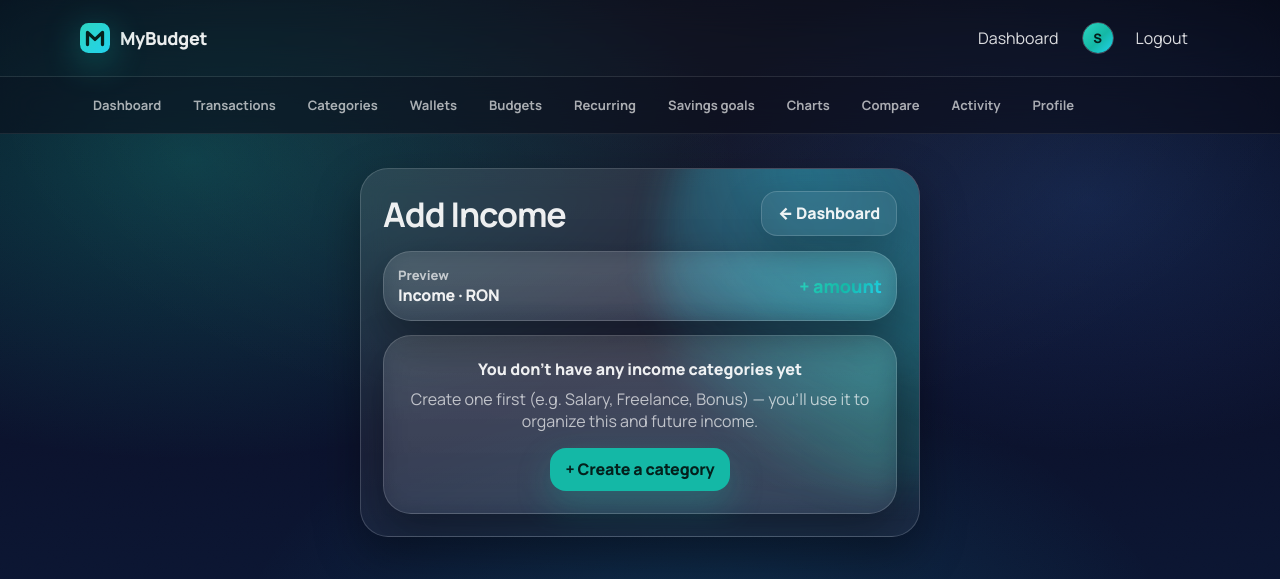
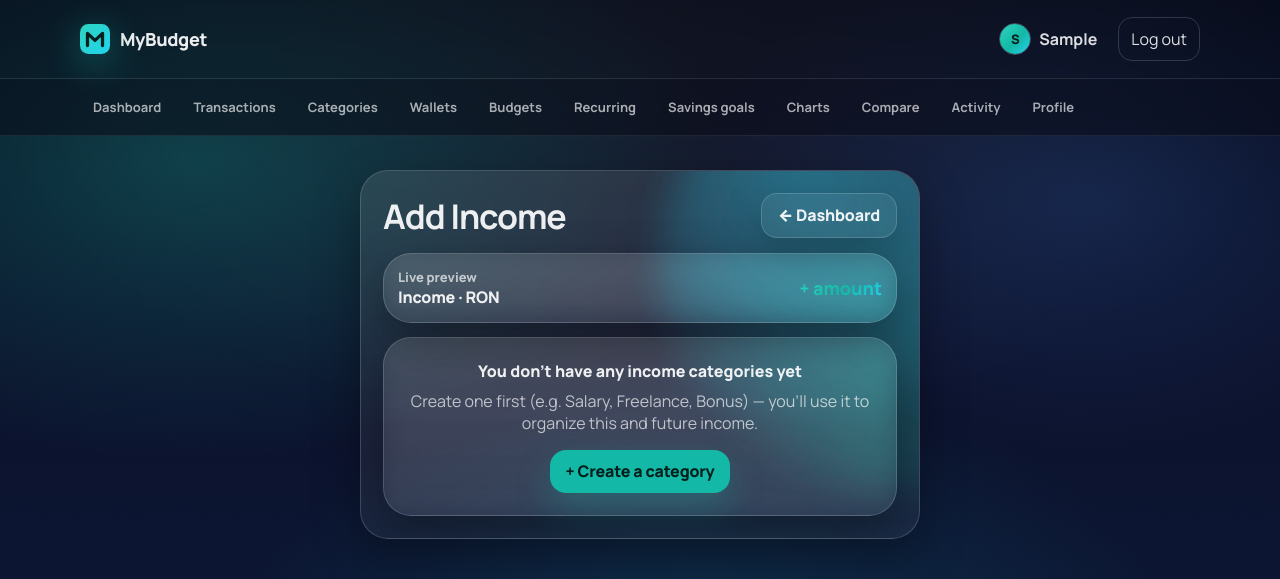
Before and after one commit to SanduAndreea22/my_budget, a Django app: page /app/income/add/ in a window 1280 px wide. Shown: the top 579 px of the page. Run offline with Django 5.2, Linux system fonts and the light colour scheme; the visitor is signed in with stand-in values (Sample User, id 1); data that the repository does not hold is empty; parts of the project's set-up code (start-up, migrations or seed data) failed here and were passed over.

Commit message:
Finish usability leftovers: save buttons, live preview, navbar, password eye
- Save expense is a solid red primary button (income stays teal); 'instead' links
  become 'Switch to income/expense' buttons
- Preview card on add income/expense updates live as you type the amount
- Navbar: no duplicate Dashboard (logo goes to the dashboard), profile link shows the
  user's name, Log out is a visible button
- Same default category icon (🏷️) in every dropdown
- Password show/hide uses an SVG eye instead of emoji

Co-Authored-By: Claude Sonnet 5.5 <noreply@anthropic.com>
Claude-Session: https://claude.ai/code/session_01Gn5nmA3d2wtNyBGnQ1ZkcK

```diff
--- a/static/css/style.css
+++ b/static/css/style.css
@@ -95,7 +95,6 @@ body::before{
 /* On phones the subnav already starts with "Dashboard", so the navbar keeps
    only what the subnav doesn't have: avatar + logout, on one row. */
 @media (max-width:640px){
-  .nav__link--dash{display:none;}
   .nav__right{gap:6px;}
 }
 
@@ -691,7 +690,6 @@ a{color: rgba(255,255,255,.92)}
   .btn, .btn--sm{min-height:44px;}
   .nav__brand{min-height:44px;}
   .nav__link{min-height:44px; display:inline-flex; align-items:center;}
-  .nav__link.nav__link--dash{display:none;}   /* Dashboard lives in the subnav on phones */
   .nav__avatar{position:relative; width:36px; height:36px;}
   .nav__avatar::after{content:""; position:absolute; inset:-4px;}   /* 44px hit area */
   .subnav__link{display:inline-flex; align-items:center; min-height:44px; padding:0 14px;}
@@ -733,3 +731,20 @@ a{color: rgba(255,255,255,.92)}
 .pick--swatch:hover{background:var(--c); filter:brightness(1.1);}
 .pick--swatch.is-selected{border-color:#fff; box-shadow:0 0 0 3px rgba(255,255,255,.25);}
 .field-hint{font-size:13px; margin-top:6px;}
+
+
+/* Expense counterpart of the primary (teal) button: solid red, dark text. */
+.btn--expense{
+  background:#ef4444; color:#1a0508;
+  box-shadow:0 14px 34px rgba(239,68,68,.28);
+}
+.btn--expense:hover{filter:brightness(1.05); box-shadow:0 18px 44px rgba(239,68,68,.38);}
+
+/* Navbar: visible profile link + Logout as a button */
+.nav__profile{display:inline-flex; align-items:center; gap:8px; padding:6px 10px 6px 6px;}
+.nav__user{max-width:120px; overflow:hidden; text-overflow:ellipsis; white-space:nowrap; font-weight:700;}
+.nav__link--logout{
+  background:none; cursor:pointer; font:inherit;
+  border:1px solid rgba(255,255,255,.16);
+}
+@media (max-width:640px){ .nav__user{display:none;} .nav__profile{padding:4px;} }
--- a/static/js/animations.js
+++ b/static/js/animations.js
@@ -1,3 +1,5 @@
+const EYE_ON = '<svg viewBox="0 0 24 24" width="20" height="20" fill="none" stroke="currentColor" stroke-width="2" stroke-linecap="round" stroke-linejoin="round" aria-hidden="true"><path d="M2 12s3.5-7 10-7 10 7 10 7-3.5 7-10 7S2 12 2 12z"/><circle cx="12" cy="12" r="3"/></svg>';
+const EYE_OFF = '<svg viewBox="0 0 24 24" width="20" height="20" fill="none" stroke="currentColor" stroke-width="2" stroke-linecap="round" stroke-linejoin="round" aria-hidden="true"><path d="M17.9 17.9A10.9 10.9 0 0 1 12 19c-6.5 0-10-7-10-7a18.7 18.7 0 0 1 4.1-4.9M9.9 5.2A9.7 9.7 0 0 1 12 5c6.5 0 10 7 10 7a18.5 18.5 0 0 1-2.2 3.2M1 1l22 22"/><path d="M9.9 9.9a3 3 0 0 0 4.2 4.2"/></svg>';
 document.addEventListener("DOMContentLoaded", function () {
   // Progress bars: render at 0% then transition to their real value,
   // instead of just appearing already full.
@@ -108,14 +110,14 @@ document.addEventListener("DOMContentLoaded", function () {
     const toggle = document.createElement("button");
     toggle.type = "button";
     toggle.className = "password-toggle";
-    toggle.textContent = "👁";
+    toggle.innerHTML = EYE_ON;
     toggle.setAttribute("aria-label", "Show password");
     wrapper.appendChild(toggle);
 
     toggle.addEventListener("click", function () {
       const isShown = input.type === "text";
       input.type = isShown ? "password" : "text";
-      toggle.textContent = isShown ? "👁" : "🙈";
+      toggle.innerHTML = isShown ? EYE_ON : EYE_OFF;
       toggle.setAttribute("aria-label", isShown ? "Show password" : "Hide password");
     });
   });
@@ -161,3 +163,20 @@ document.addEventListener("DOMContentLoaded", function () {
     if (e.key === "Escape") document.querySelectorAll("details.menu[open]").forEach(function (m) { m.removeAttribute("open"); });
   });
 });
+
+// Live preview on the add income/expense forms: mirrors the amount being typed.
+document.addEventListener("DOMContentLoaded", function () {
+  const card = document.querySelector("[data-preview]");
+  const input = document.querySelector('input[name="amount"]');
+  const out = card && card.querySelector("[data-preview-amount]");
+  if (!card || !input || !out) return;
+  const placeholder = out.textContent;
+  function update() {
+    const v = parseFloat(input.value);
+    out.textContent = Number.isNaN(v) || v <= 0
+      ? placeholder
+      : card.dataset.sign + " " + v.toLocaleString("en-US", { minimumFractionDigits: 2, maximumFractionDigits: 2 }) + " " + card.dataset.currency;
+  }
+  input.addEventListener("input", update);
+  update();
+});
--- a/templates/base.html
+++ b/templates/base.html
@@ -16,7 +16,7 @@
 <body>
   <nav class="nav">
     <div class="container nav__inner">
-      <a class="nav__brand" href="/">
+      <a class="nav__brand" href="{% if user.is_authenticated %}{% url 'dashboard' %}{% else %}/{% endif %}">
         <svg class="nav__logo" viewBox="0 0 64 64" aria-hidden="true">
           <defs><linearGradient id="logoG" x1="0" y1="0" x2="1" y2="1"><stop offset="0" stop-color="#2dd4bf"/><stop offset="1" stop-color="#22d3ee"/></linearGradient></defs>
           <rect width="64" height="64" rx="18" fill="url(#logoG)"/>
@@ -27,13 +27,13 @@
 
       <div class="nav__right">
         {% if user.is_authenticated %}
-          <a class="nav__link nav__link--dash" href="/app/">Dashboard</a>
-          <a class="nav__avatar" href="{% url 'accounts:profile' username=user.username %}" title="{{ user.username }}" aria-label="Profile">
-            {% if user.image %}<img src="{{ user.image.url }}" alt="" style="width:100%;height:100%;object-fit:cover;">{% else %}<span class="avatar">{{ user.username|slice:":1"|upper }}</span>{% endif %}
+          <a class="nav__link nav__profile" href="{% url 'accounts:profile' username=user.username %}" title="Your profile" aria-label="Your profile">
+            <span class="nav__avatar">{% if user.image %}<img src="{{ user.image.url }}" alt="" style="width:100%;height:100%;object-fit:cover;">{% else %}<span class="avatar">{{ user.username|slice:":1"|upper }}</span>{% endif %}</span>
+            <span class="nav__user">{{ user.first_name|default:user.username }}</span>
           </a>
           <form method="POST" action="{% url 'accounts:logout' %}" style="display:contents;">
             {% csrf_token %}
-            <button type="submit" class="nav__link" style="background:none;border:none;cursor:pointer;font:inherit;">Logout</button>
+            <button type="submit" class="nav__link nav__link--logout">Log out</button>
           </form>
         {% else %}
           <a class="nav__link" href="{% url 'accounts:login' %}">Login</a>
--- a/templates/income_add.html
+++ b/templates/income_add.html
@@ -25,9 +25,9 @@
     </div>
 
     <!-- mini preview card -->
-    <div class="glass-card" style="margin-top:14px;padding:14px;display:flex;justify-content:space-between;align-items:center;">
+    <div class="glass-card" data-preview data-sign="+" data-currency="{{ user.currency }}" style="margin-top:14px;padding:14px;display:flex;justify-content:space-between;align-items:center;">
       <div>
-        <div class="muted" style="font-weight:800;font-size:13px;">Preview</div>
+        <div class="muted" style="font-weight:800;font-size:13px;">Live preview</div>
         <div style="font-weight:950;letter-spacing:-.01em;">Income · {{ user.currency }}</div>
       </div>
       <div style="
@@ -35,7 +35,7 @@
         background: var(--g2);
         -webkit-background-clip:text; background-clip:text; color:transparent;
         font-size:18px;
-      ">+ amount</div>
+      " data-preview-amount>+ amount</div>
     </div>
 
     {% if categories and wallets %}
@@ -60,7 +60,7 @@
             <label style="font-weight:900;color:rgba(255,255,255,.86);">Category</label>
             <select name="category" required>
               {% for c in categories %}
-                <option value="{{ c.id }}" {% if values.category == c.id|stringformat:"s" %}selected{% endif %}>{{ c.icon|default:"💼" }} {{ c.name }}</option>
+                <option value="{{ c.id }}" {% if values.category == c.id|stringformat:"s" %}selected{% endif %}>{{ c.icon|default:"🏷️" }} {{ c.name }}</option>
               {% endfor %}
             </select>
           </div>
@@ -84,8 +84,8 @@
 
         <!-- Actions -->
         <div style="display:flex;gap:12px;flex-wrap:wrap;align-items:center;margin-top:4px;">
-          <button class="btn" type="submit">Save Income →</button>
-          <a class="muted" style="font-weight:700;font-size:14px;text-decoration:underline;" href="{% url 'add_expense' %}">Add expense instead</a>
+          <button class="btn" type="submit">Save income →</button>
+          <a class="btn btn--ghost btn--sm" href="{% url 'add_expense' %}">Switch to expense</a>
         </div>
 
         <style>
```
Also changed, not shown: templates/expense_add.html (+10 -15 lines).
